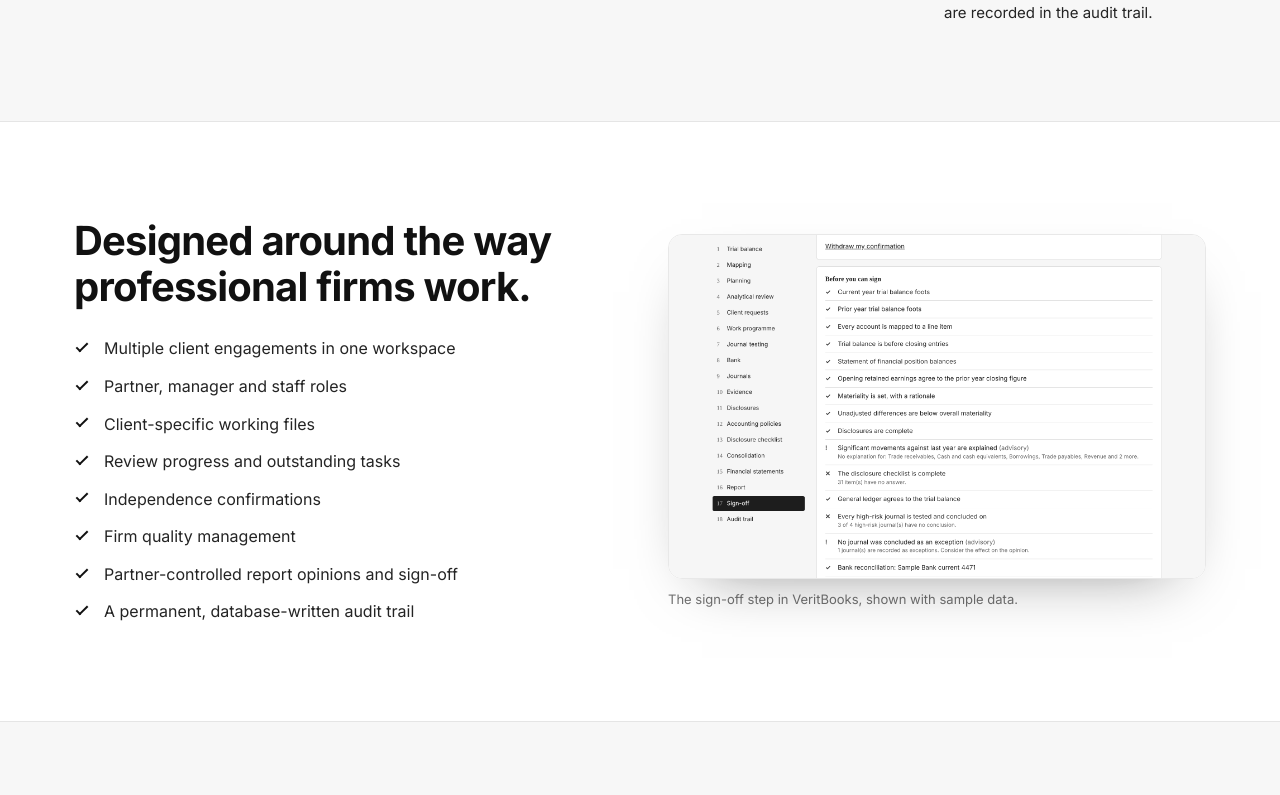
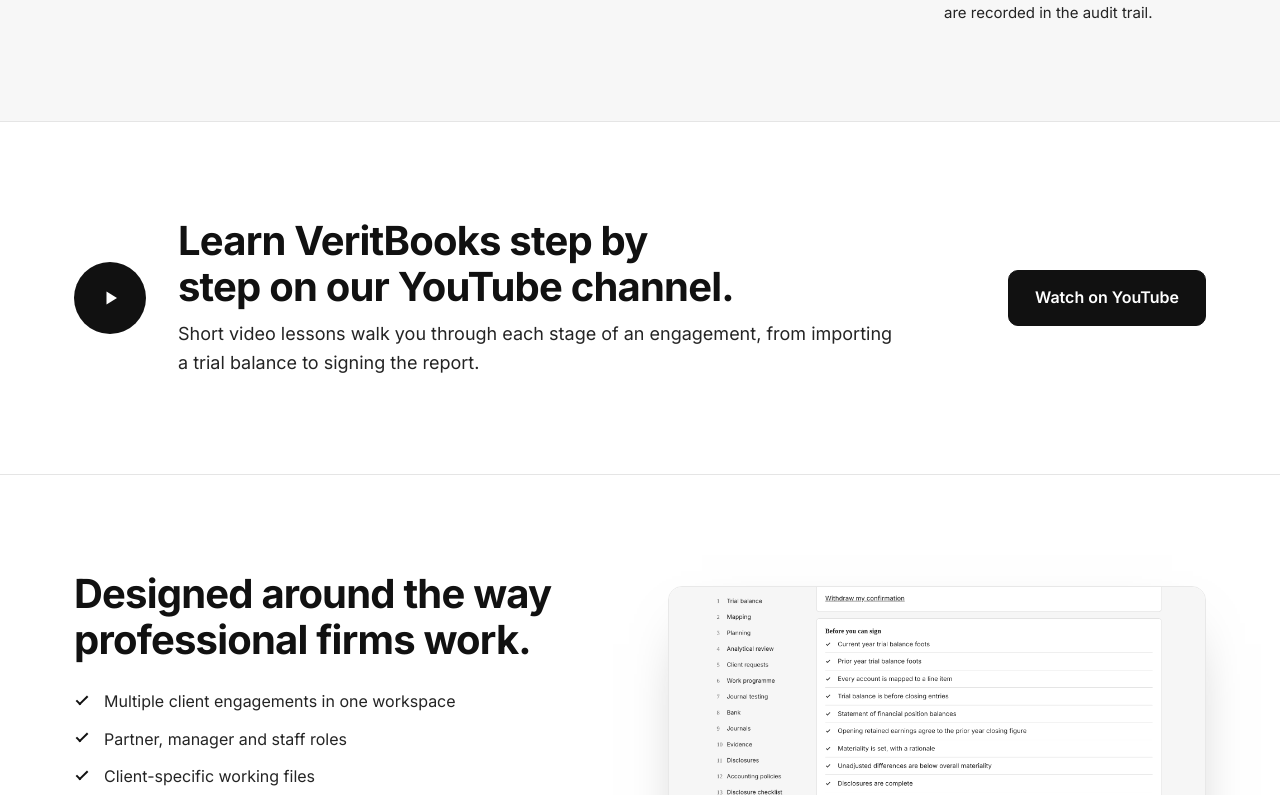
Before and after one commit to Davvvider2002/veritbooks, a React (Vite) app: page / in a window 1280 px wide. Shown: the part 3125-3920 px from the top of the page. Built offline with nearby package versions, Linux system fonts and the light colour scheme; no server answers.

Commit message:
Landing page: YouTube channel section and footer link
Co-Authored-By: Claude Opus 5.5 <noreply@anthropic.com>
Claude-Session: https://claude.ai/code/session_01Umee4j28GFbnXGhgEd7Aep

```diff
--- a/src/landing/Landing.tsx
+++ b/src/landing/Landing.tsx
@@ -4,7 +4,7 @@ import { repo } from '../data';
 import type { PublicPrices } from '../data/repo';
 import { priceText } from '../engine/billing';
 import { chosenCountry, type CountryCode } from '../content/jurisdictions';
-import { CTA, FALLBACK_PRICING, FOUNDING_BADGE, FOUNDING_PERCENT_OF_PRICE, HERO, LINKS } from './config';
+import { CTA, FALLBACK_PRICING, FOUNDING_BADGE, FOUNDING_PERCENT_OF_PRICE, HERO, LINKS, YOUTUBE } from './config';
 import './landing.css';
 
 /** A price in major units of the shown currency: ₦180,000, GH₵1,500, US$99. */
@@ -411,6 +411,23 @@ export function Landing() {
           </div>
         </section>
 
+        {YOUTUBE && (
+          <section className="lp-section" id="learn" aria-label="Video lessons">
+            <div className="lp-wrap lp-video">
+              <span className="lp-play" aria-hidden="true">
+                <svg viewBox="0 0 24 24" width="28" height="28"><path d="M9 6.5v11l9-5.5z" fill="currentColor" /></svg>
+              </span>
+              <div className="lp-video-text">
+                <h2>{YOUTUBE.title}</h2>
+                <p>{YOUTUBE.text}</p>
+              </div>
+              <a className="lp-btn solid" href={YOUTUBE.url} target="_blank" rel="noopener noreferrer">
+                Watch on YouTube<span className="lp-sr"> (opens in a new tab)</span>
+              </a>
+            </div>
+          </section>
+        )}
+
         <section className="lp-section" id="firms">
           <div className="lp-wrap lp-split">
             <div>
@@ -572,6 +589,11 @@ export function Landing() {
             <a href="#features">Features</a>
             <a href="#pricing">Pricing</a>
             <a href="#faq">FAQ</a>
+            {YOUTUBE && (
+              <a href={YOUTUBE.url} target="_blank" rel="noopener noreferrer">
+                YouTube lessons
+              </a>
+            )}
             <a href="/partners">Partner programme</a>
             <Go to={CTA.signIn}>Sign in</Go>
           </nav>
--- a/src/landing/config.ts
+++ b/src/landing/config.ts
@@ -21,6 +21,13 @@ export const HERO = {
   height: 656,
   /** true shows the labelled placeholder layout instead of a full-bleed photograph */
   placeholder: false,
+};
+
+/** The VeritBooks YouTube channel, shown as a section after "How it works" and in the footer. Set to null to hide both. */
+export const YOUTUBE: { url: string; title: string; text: string } | null = {
+  url: 'https://www.youtube.com/@veritbooks',
+  title: 'Learn VeritBooks step by step on our YouTube channel.',
+  text: 'Short video lessons walk you through each stage of an engagement, from importing a trial balance to signing the report.',
 };
 
 /**
--- a/src/landing/landing.css
+++ b/src/landing/landing.css
@@ -65,6 +65,14 @@
 .lp-hero.no-photo .lp-photo { display: none; }
 
 /* Sections */
+.lp-video { display: flex; align-items: center; gap: 32px; }
+.lp-video-text { flex: 1; }
+.lp-video-text h2 { font-size: clamp(24px, 2.6vw, 32px); }
+.lp-video-text p { color: var(--char); font-size: 18px; margin-top: 10px; max-width: 40em; }
+.lp-play { flex: none; display: grid; place-items: center; width: 72px; height: 72px; border-radius: 50%; background: var(--black); color: var(--white); }
+.lp-video .lp-btn { flex: none; }
+.lp-sr { position: absolute; width: 1px; height: 1px; overflow: hidden; clip: rect(0 0 0 0); white-space: nowrap; }
+@media (max-width: 860px) { .lp-video { flex-direction: column; align-items: flex-start; gap: 20px; } }
 .lp-section { padding: 96px 0; background: var(--white); border-top: 1px solid var(--line); }
 .lp-section.alt { background: var(--off); }
 .lp-head { max-width: 720px; margin-bottom: 48px; }
```
